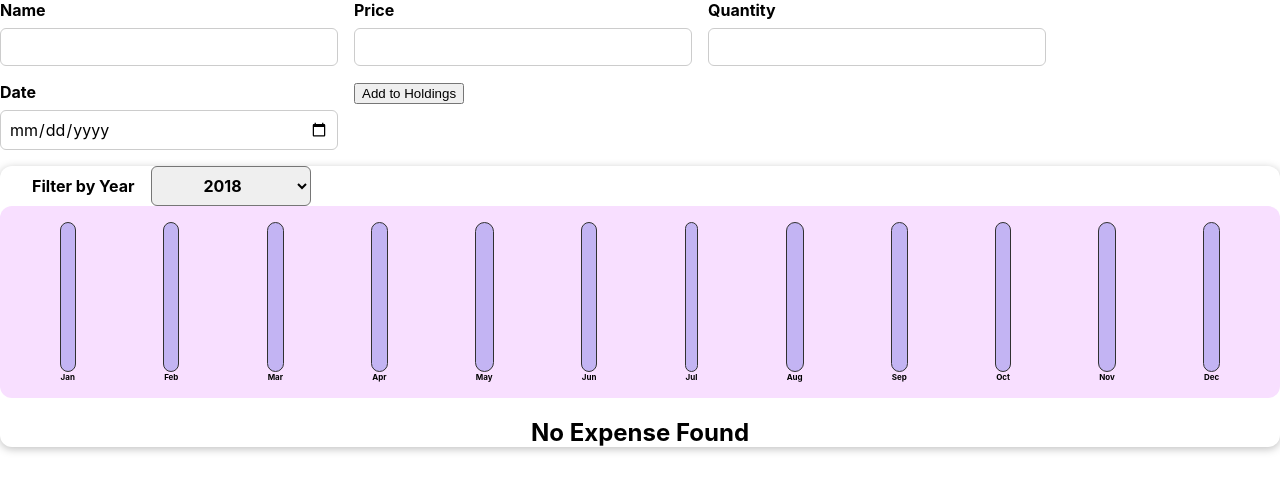
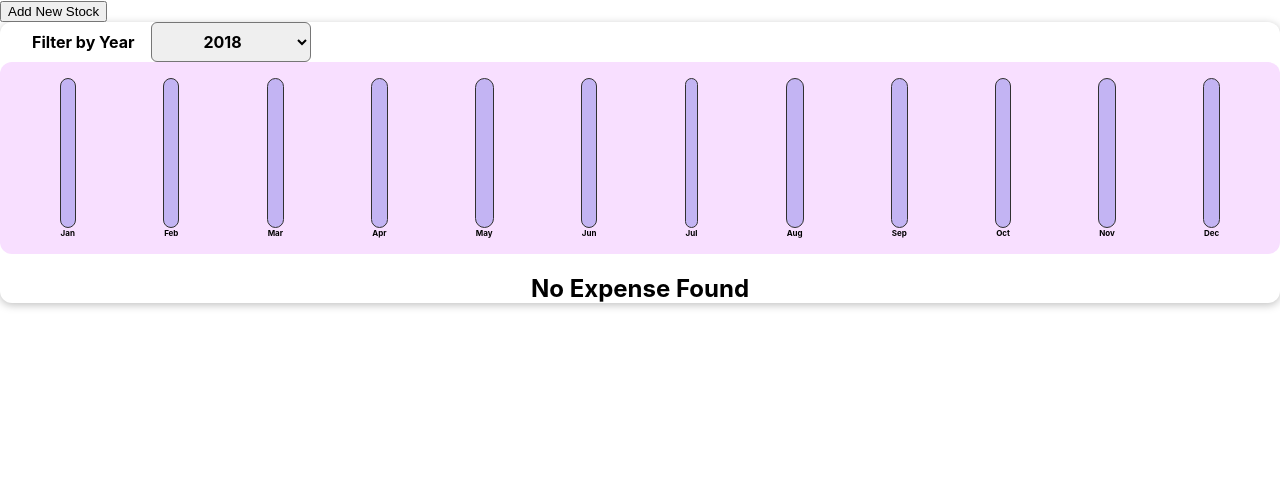
Before and after one commit to csolanke/PortiFolioManagerApp, a React (Create React App) app: page / in a window 1280 px wide. Shown: the top 492 px of the page. Built offline with nearby package versions, Linux system fonts and the light colour scheme.

Commit message:
Add Button to do hide and seek for the form

```diff
--- a/src/components/NewStock/NewStock.js
+++ b/src/components/NewStock/NewStock.js
@@ -1,6 +1,9 @@
+import React ,{useState} from 'react'
 import './NewStock.css'
 import StockForm from './StockForm'
 const NewStock = (props) => {
+
+    const [isEditing ,setIsEditing] = useState(false);
 
     const stockDataSaveHandler=(stockData)=>{
 
@@ -8,10 +11,31 @@ const NewStock = (props) => {
          ...stockData
         }
     props.onNewStock(StockDataFromNewStock);
+    setIsEditing(false);
+    };
+
+    const startEditingHandler=()=>
+    {
+        setIsEditing(true);
+    }
+
+    const stopEditingHandler=()=>{
+        setIsEditing(false);
     }
 
     return <div className="new-stcok">
-       <StockForm onSaveOfStockData={stockDataSaveHandler}></StockForm>
+
+      {
+          !isEditing && (
+              <div><button onClick={startEditingHandler}>Add New Stock</button></div>
+          )
+      }
+
+      { isEditing && (<StockForm onSaveOfStockData={stockDataSaveHandler}
+      onCancel={stopEditingHandler}></StockForm>)
+
+      }
+
     </div>
 
 }
--- a/src/components/NewStock/StockForm.js
+++ b/src/components/NewStock/StockForm.js
@@ -79,10 +79,11 @@ const StockForm = (props) => {
 
             <div className="new-stock__control">
                 <label>Date</label>
-                <input type='date' min="2019-01-01" step ="2022-12-31" value ={enteredDate} onChange={dateChangeHandler}/>
+                <input type='date'  value ={enteredDate} onChange={dateChangeHandler}/>
             </div>
             <div className="new-stock__actions">
-            <button type="submit">Add to Holdings</button>
+            <button type="button" onClick={props.onCancel}>Cancel</button>
+            <button type="submit">Add to Holding</button>
             </div>
 
         </div>
```
